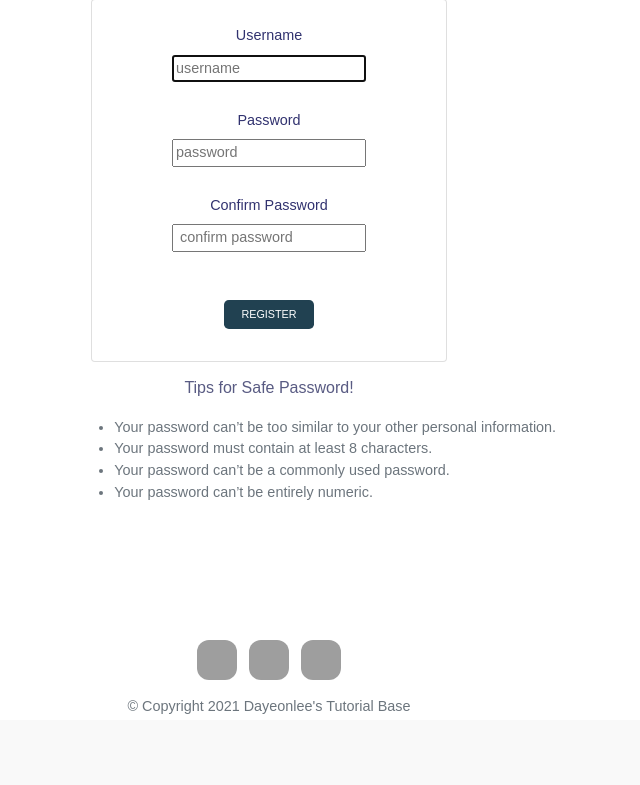
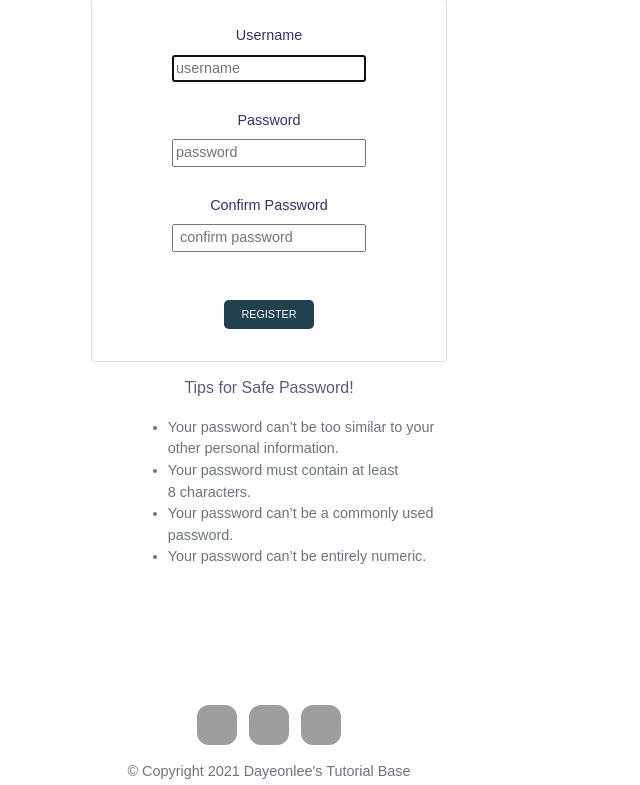
Before and after one commit to day-lee/2021_Tutorial_Base, a Django app: page /register/ in a window 1280 px wide. Shown: the part 143-928 px from the top of the page, without its empty margins (371-1011 px from the left). Before the commit the page ends 857 px from the top, so only its background shows below. Run offline with Django 3.2, Linux system fonts and the light colour scheme; some libraries are stand-ins or nearby versions; grey boxes are pictures that could not be loaded.

Commit message:
Change layout of help message

```diff
--- a/templates/registration/register.html
+++ b/templates/registration/register.html
@@ -45,13 +45,17 @@
 
 <!--help text-->
             <h3>Tips for Safe Password!</h3>
-            <div class="helptext">
-                <ul class="safe-password  text-muted" >
-                    <li>Your password can’t be too similar to your other personal information.
-                    <li>Your password must contain at least 8 characters.
-                    <li>Your password can’t be a commonly used password.
-                    <li>Your password can’t be entirely numeric.<br/>
-                </ul>
+            <div class="row justify-content-center">
+            <div class="col-sm-4">
+                <div class="helptext">
+                    <ul class="safe-password  text-muted" >
+                        <li>Your password can’t be too similar to your <br> other personal information.
+                        <li>Your password must contain at least <br> 8 characters.
+                        <li>Your password can’t be a commonly used <br> password.
+                        <li>Your password can’t be entirely numeric.
+                    </ul>
+                </div>
+            </div>
             </div>
 <!--help text-->
         </form>
```
